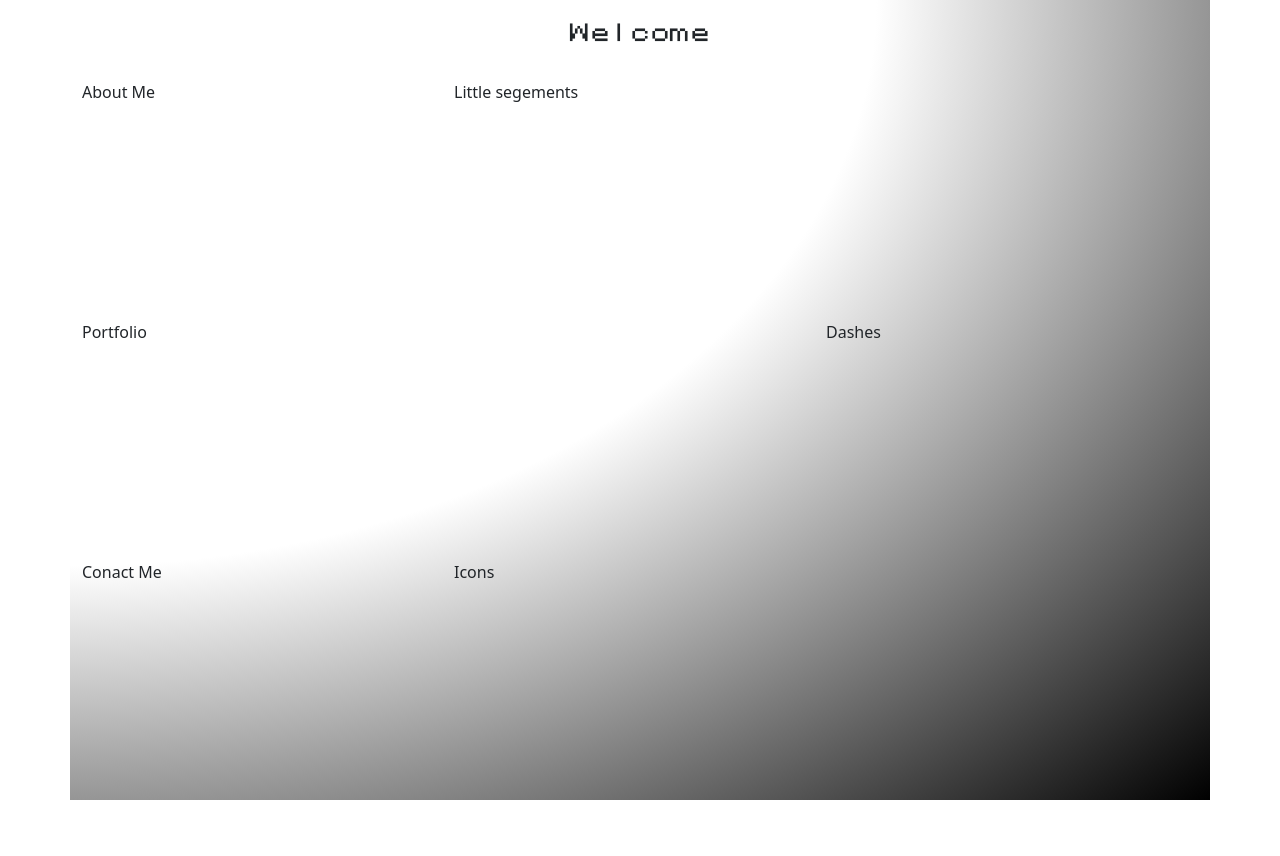
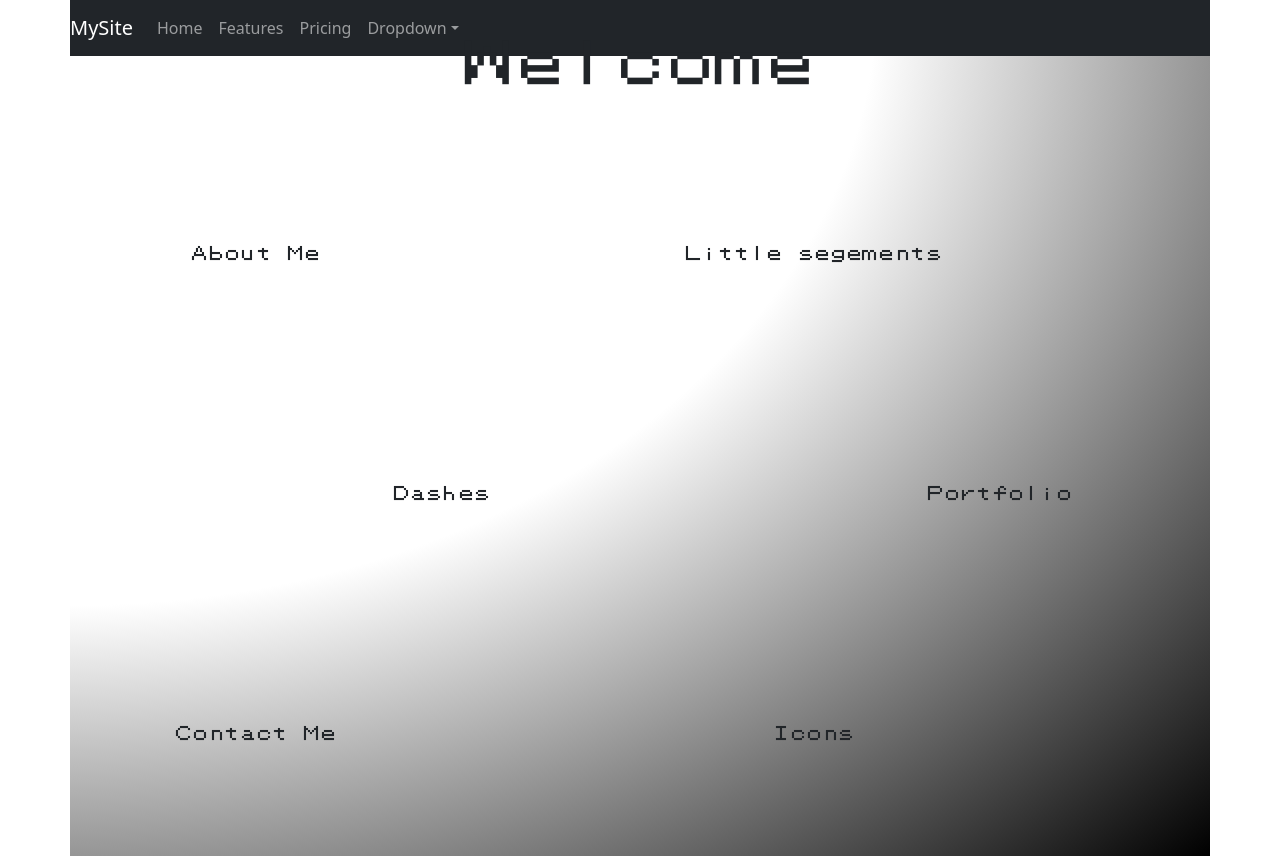
Before and after one commit to MahabaHubba/Portfolio, a React (Create React App) app in the folder my-app/: page / in a window 1280 px wide. Before the commit the page ends 800 px from the top, so only its background shows below. Built offline with nearby package versions, Linux system fonts and the light colour scheme.

Commit message:
Addition
Add Navbar to the scheme

```diff
--- a/my-app/package.json
+++ b/my-app/package.json
@@ -10,6 +10,7 @@
     "expo": "^51.0.24",
     "expo-linear-gradient": "~13.0.2",
     "react": "^18.3.1",
+    "react-bootstrap": "^2.10.4",
     "react-dom": "^18.3.1",
     "react-scripts": "5.0.1",
     "web-vitals": "^2.1.4"
--- a/my-app/src/App.css
+++ b/my-app/src/App.css
@@ -16,16 +16,59 @@
     font-family: "pokemon";
   }
 
+  @keyframes bounce {
+    0%, 100% {
+      transform: translateY(0);
+    }
+    50% {
+      transform: translateY(-20px);
+    }
+  }
+
+  .bouncing-text {
+    display: inline-block;
+    font-size: 50px;
+    animation: bounce 1s infinite;
+  }
+
   .aboutme1 {
     height: 30vh;
+    display: flex;
+    justify-content: center; /* Horizontally centers the content */
+    align-items: center;
+    font-family: "pokemon";
+  }
+
+  .aboutmesegment {
+    height: 30vh;
+    display: flex;
+    justify-content: center; /* Horizontally centers the content */
+    align-items: center;
+    font-family: "pokemon";
   }
 
   .portfolio {
     height: 30vh;
+    display: flex;
+    justify-content: center; /* Horizontally centers the content */
+    align-items: center;
+    font-family: "pokemon";
   }
 
   .contact1 {
     height: 30vh;
+    display: flex;
+    justify-content: center; /* Horizontally centers the content */
+    align-items: center;
+    font-family: "pokemon";
+  }
+
+  .contacticon {
+    height: 30vh;
+    display: flex;
+    justify-content: center; /* Horizontally centers the content */
+    align-items: center;
+    font-family: "pokemon";
   }
 
   @font-face {
--- a/my-app/src/App.js
+++ b/my-app/src/App.js
@@ -1,6 +1,6 @@
 import './App.css';
 import 'bootstrap/dist/css/bootstrap.min.css';
-
+import { Navbar, Nav, NavDropdown } from 'react-bootstrap';
 
 
 //Currently is able to come one by one in terms of letters however there is some error
@@ -32,24 +32,41 @@ function App() {
     <div className="container gradient-bg">
 
     <div className="row ">
-
+    <Navbar bg="dark" variant="dark" expand="lg">
+        <Navbar.Brand href="#home">MySite</Navbar.Brand>
+        <Navbar.Toggle aria-controls="basic-navbar-nav" />
+        <Navbar.Collapse id="basic-navbar-nav">
+          <Nav className="mr-auto">
+            <Nav.Link href="#home">Home</Nav.Link>
+            <Nav.Link href="#features">Features</Nav.Link>
+            <Nav.Link href="#pricing">Pricing</Nav.Link>
+            <NavDropdown title="Dropdown" id="basic-nav-dropdown">
+              <NavDropdown.Item href="#action/3.1">Action</NavDropdown.Item>
+              <NavDropdown.Item href="#action/3.2">Another action</NavDropdown.Item>
+              <NavDropdown.Item href="#action/3.3">Something</NavDropdown.Item>
+              <NavDropdown.Divider />
+              <NavDropdown.Item href="#action/3.4">Separated link</NavDropdown.Item>
+            </NavDropdown>
+          </Nav>
+        </Navbar.Collapse>
+      </Navbar>
     <div className="col-12 welcome">
-    <h5 className="text-center welcometext"> Welcome </h5>
+    <h5 className="text-center welcometext bouncing-text"> Welcome </h5>
     </div>
 
     <div class="row">
   <div class="col-md-4 aboutme1">About Me</div>
-  <div class="col-md-8">Little segements</div>
+  <div class="col-md-8 aboutmesegment">Little segements</div>
 </div>
 
     <div class="row">
-  <div class="col-md-8 portfolio">Portfolio</div>
-  <div class="col-md-4">Dashes</div>
+  <div class="col-md-8 portfolio">Dashes</div>
+  <div class="col-md-4 portfolio">Portfolio</div>
 </div>
 
 <div class="row">
-  <div class="col-md-4 contact1">Conact Me</div>
-  <div class="col-md-8">Icons</div>
+  <div class="col-md-4 contact1">Contact Me</div>
+  <div class="col-md-8 contacticon">Icons</div>
 </div>
 
   </div>
```
Also changed, not shown: 1 other file (tests, documents, lock files or other folders).
